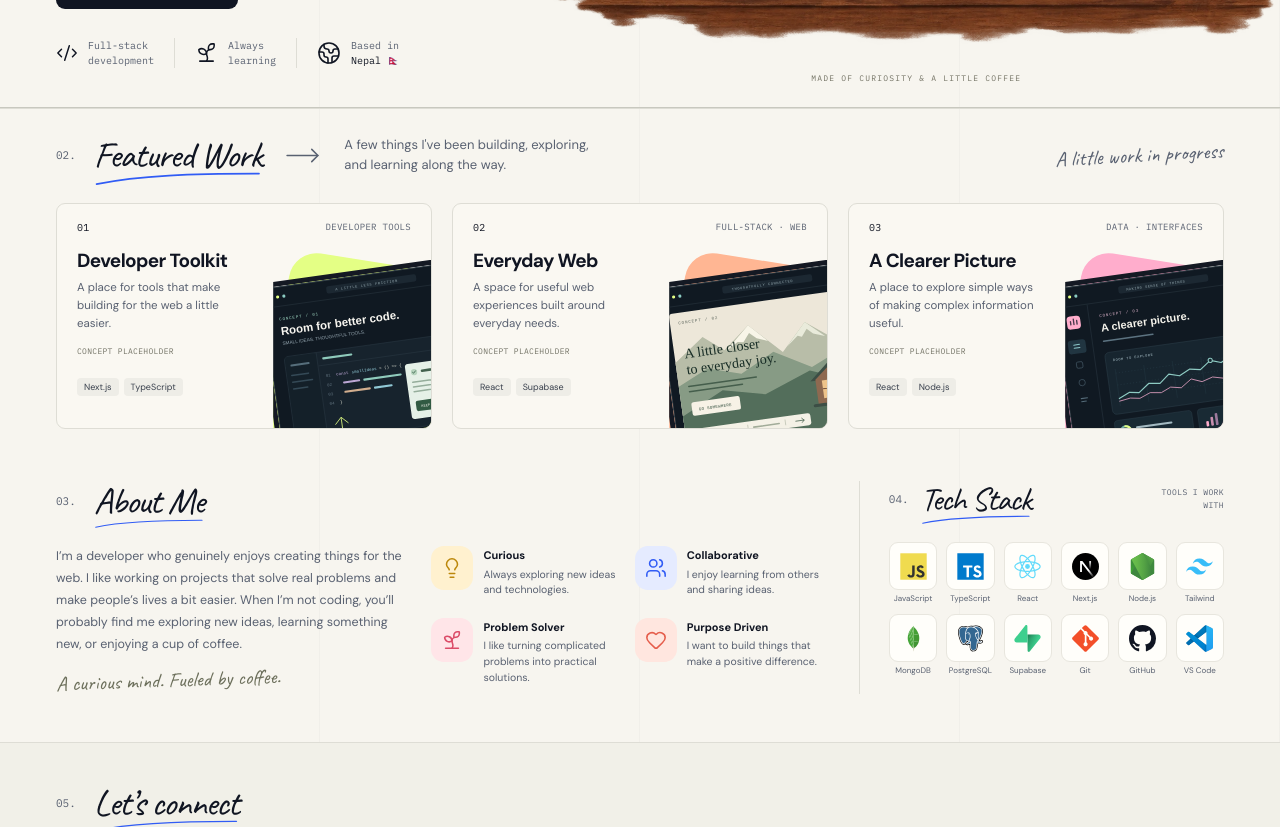
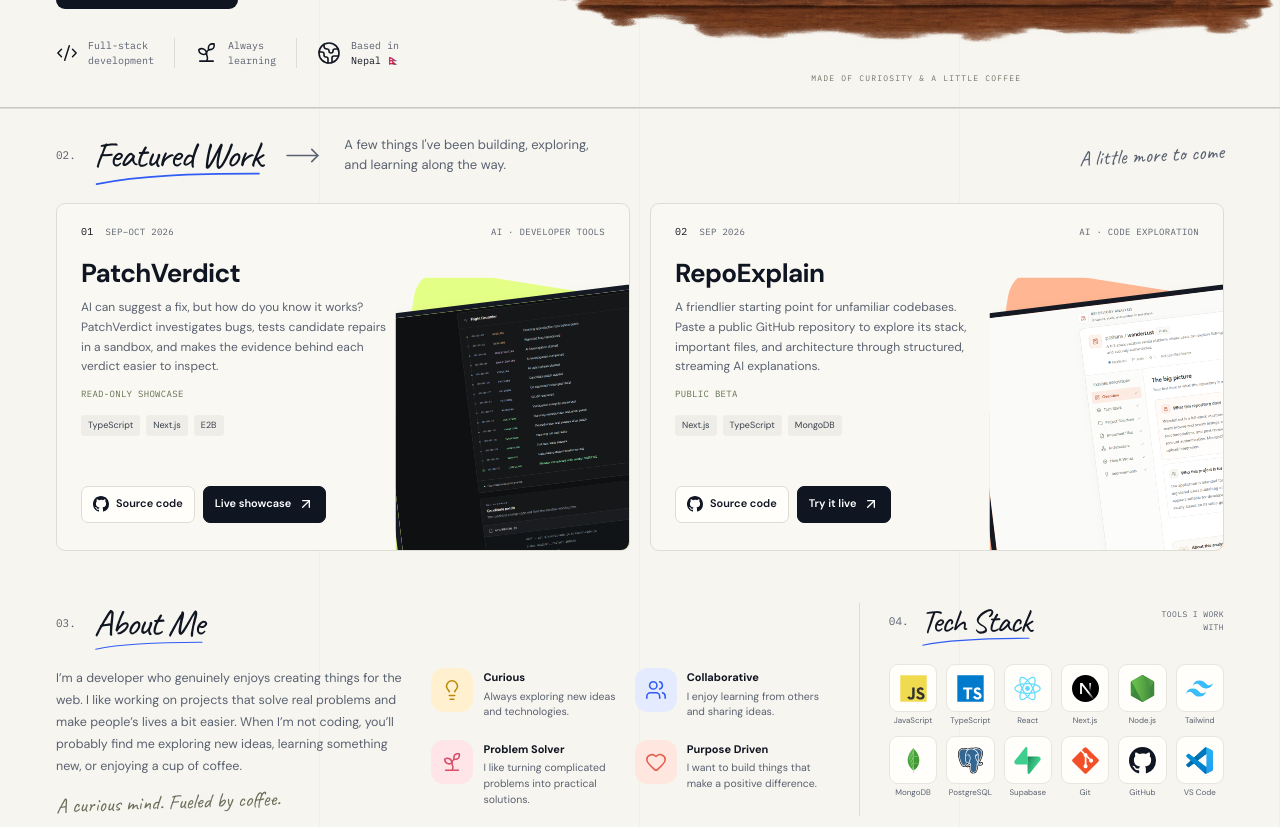
Before and after one commit to prahans/anurag-portfolio, a Next.js app: page / in a window 1280 px wide. Shown: the part 560-1387 px from the top of the page. Built offline with nearby package versions, Linux system fonts and the light colour scheme.

Commit message:
feat(portfolio): feature PatchVerdict and RepoExplain with screenshots and dates

```diff
--- a/app/layout.tsx
+++ b/app/layout.tsx
@@ -3,6 +3,7 @@ import { Caveat, DM_Sans, Fraunces, IBM_Plex_Mono, Instrument_Serif } from "next
 import { site } from "@/data/site";
 import "./globals.css";
 import "@/components/sections/sections.css";
+import "@/components/sections/featured-projects.css";
 
 const body = DM_Sans({ variable: "--font-body", subsets: ["latin"], display: "swap" });
 const editorial = Fraunces({ variable: "--font-editorial", subsets: ["latin"], display: "swap", weight: ["500", "600"] });
--- a/components/sections/FeaturedWork.tsx
+++ b/components/sections/FeaturedWork.tsx
@@ -12,7 +12,7 @@ export function FeaturedWork() {
           <SectionHeading number="02" title="Featured Work" id="work-heading" />
           <MoveRight className="heading-arrow" size={37} strokeWidth={1} aria-hidden="true" />
           <p>A few things I&apos;ve been building, exploring,<br className="desktop-break" /> and learning along the way.</p>
-          <span className="work-note">A little work in progress</span>
+          <span className="work-note">A little more to come</span>
         </Reveal>
         <div className="project-grid">
           {projects.filter((project) => project.featured).map((project, index) => (
--- /dev/null
+++ b/components/sections/featured-projects.css
@@ -0,0 +1,59 @@
+/* Featured projects: scoped additions to the existing warm editorial style. */
+.featured-work .project-grid { grid-template-columns: repeat(2, minmax(0, 1fr)); gap: 20px; }
+.featured-work .project-card { isolation: isolate; min-height: 348px; padding: 21px 24px 23px; }
+.featured-work .project-meta { align-items: baseline; gap: 12px; font-size: 9px; }
+.featured-work .project-date { margin-right: auto; white-space: nowrap; color: var(--muted); }
+.featured-work .project-category { text-align: right; }
+.featured-work .project-copy { display: flex; flex-direction: column; align-items: flex-start; width: 60%; min-height: 284px; padding-top: 20px; }
+.featured-work .project-copy h3 { font-size: 26px; margin-bottom: 10px; }
+.featured-work .project-copy > p { font-size: 12px; line-height: 1.65; max-width: 40ch; }
+.featured-work .project-status { margin-top: 11px; font-size: 9px; color: #637252; }
+.featured-work .project-tags { gap: 6px; margin-top: 14px; }
+.featured-work .project-tags li { padding: 5px 7px; font-size: 9px; }
+.featured-work .project-links { position: relative; z-index: 3; gap: 8px; flex-wrap: wrap; margin-top: auto; padding-top: 16px; }
+.featured-work .project-links a { display: inline-flex; align-items: center; justify-content: center; gap: 7px; width: auto; height: auto; min-height: 37px; padding: 8px 11px; border-radius: 7px; background: #fffefa; font-size: 11px; font-weight: 600; white-space: nowrap; transition: color 180ms ease, border-color 180ms ease, background-color 180ms ease, transform 180ms ease; }
+.featured-work .project-links a:hover { transform: translateY(-2px); }
+.featured-work .project-links a.project-link--live { background: var(--ink); border-color: var(--ink); color: #fff; }
+.featured-work .project-links a.project-link--live:hover { background: #293044; border-color: #293044; color: #fff; }
+.featured-work .project-links svg { flex-shrink: 0; }
+.featured-work .project-visual { width: 42%; top: 94px; right: -13px; bottom: -27px; pointer-events: none; }
+.featured-work .project-accent { inset: -12px -30px -30px -10px; border-radius: 30px 0 0 0; }
+.featured-work .project-visual img { width: 112%; height: 100%; object-fit: cover; object-position: top left; border-radius: 9px; box-shadow: -10px 13px 22px #10152219; transform: rotate(-7deg); }
+.featured-work .project-card:hover .project-visual img { transform: rotate(-5deg) scale(1.025); }
+
+@media (max-width: 1200px) {
+  .featured-work .project-card { min-height: 392px; padding: 20px; }
+  .featured-work .project-copy { width: 61%; min-height: 328px; }
+  .featured-work .project-copy h3 { font-size: 23px; }
+  .featured-work .project-copy > p { font-size: 11.5px; }
+  .featured-work .project-visual { width: 42%; top: 112px; right: -13px; }
+}
+
+@media (max-width: 900px) {
+  .featured-work .project-grid { grid-template-columns: 1fr; }
+  .featured-work .project-card { display: block; min-height: 315px; padding: 22px 24px; }
+  .featured-work .project-copy { width: 55%; min-height: 252px; }
+  .featured-work .project-copy h3 { font-size: 25px; }
+  .featured-work .project-copy > p { font-size: 12.5px; }
+  .featured-work .project-visual { position: absolute; width: 43%; top: 72px; right: -10px; bottom: -27px; margin: 0; }
+}
+
+@media (max-width: 650px) {
+  .featured-work .project-grid { grid-template-columns: 1fr; gap: 16px; }
+  .featured-work .project-card { min-height: 0; padding: 19px 18px 0; }
+  .featured-work .project-meta { gap: 8px; font-size: 8px; }
+  .featured-work .project-date { white-space: normal; }
+  .featured-work .project-copy { width: 100%; min-height: 0; padding-top: 18px; }
+  .featured-work .project-copy h3 { font-size: 24px; }
+  .featured-work .project-copy > p { font-size: 12px; line-height: 1.7; max-width: 48ch; }
+  .featured-work .project-status { margin-top: 10px; }
+  .featured-work .project-tags { margin-top: 14px; }
+  .featured-work .project-links { margin-top: 16px; padding-top: 0; }
+  .featured-work .project-visual { position: relative; width: 90%; height: 165px; top: auto; right: auto; bottom: auto; margin: 25px -8px -34px auto; }
+  .featured-work .project-visual img { width: 100%; }
+}
+
+@media (prefers-reduced-motion: reduce) {
+  .featured-work .project-links a { transition: none; }
+  .featured-work .project-links a:hover { transform: none; }
+}
--- a/components/ui/ProjectCard.tsx
+++ b/components/ui/ProjectCard.tsx
@@ -8,33 +8,44 @@ export function ProjectCard({ project, index }: { project: Project; index: numbe
     <article className={`project-card project-card--${project.accent}`} aria-labelledby={`project-${project.id}`}>
       <div className="project-meta">
         <span>{String(index + 1).padStart(2, "0")}</span>
-        <span>{project.category}</span>
+        <span className="project-date">{project.date}</span>
+        <span className="project-category">{project.category}</span>
       </div>
       <div className="project-copy">
         <h3 id={`project-${project.id}`}>{project.title}</h3>
         <p>{project.description}</p>
-        {project.provisional && <span className="project-status">Concept placeholder</span>}
+        {(project.status || project.provisional) && (
+          <span className="project-status">{project.status ?? "Concept placeholder"}</span>
+        )}
+        <ul className="project-tags" aria-label="Technologies">
+          {project.technologies.map((technology) => <li key={technology}>{technology}</li>)}
+        </ul>
         {(project.githubUrl || project.liveUrl) && (
           <div className="project-links">
             {project.githubUrl && (
-              <a href={project.githubUrl} target="_blank" rel="noopener noreferrer" aria-label={`${project.title} source code on GitHub (opens in a new tab)`}>
+              <a className="project-link--code" href={project.githubUrl} target="_blank" rel="noopener noreferrer" aria-label={`${project.title} source code on GitHub (opens in a new tab)`}>
                 <GitHubIcon size={16} />
+                <span>Source code</span>
               </a>
             )}
             {project.liveUrl && (
-              <a href={project.liveUrl} target="_blank" rel="noopener noreferrer" aria-label={`Visit ${project.title} (opens in a new tab)`}>
-                <ArrowUpRight size={17} aria-hidden="true" />
+              <a className="project-link--live" href={project.liveUrl} target="_blank" rel="noopener noreferrer" aria-label={`${project.demoLabel ?? "Live demo"}: ${project.title} (opens in a new tab)`}>
+                <span>{project.demoLabel ?? "Live demo"}</span>
+                <ArrowUpRight size={16} aria-hidden="true" />
               </a>
             )}
           </div>
         )}
-        <ul className="project-tags" aria-label="Technologies">
-          {project.technologies.map((technology) => <li key={technology}>{technology}</li>)}
-        </ul>
       </div>
       <div className="project-visual">
         <div className="project-accent" aria-hidden="true" />
-        <Image src={project.image} alt={project.imageAlt} width={420} height={330} sizes="(max-width: 600px) 180px, (max-width: 1000px) 35vw, 210px" />
+        <Image
+          src={project.image}
+          alt={project.imageAlt}
+          width={960}
+          height={500}
+          sizes="(max-width: 650px) 90vw, (max-width: 900px) 40vw, (max-width: 1200px) 24vw, 310px"
+        />
       </div>
     </article>
   );
--- a/data/projects.ts
+++ b/data/projects.ts
@@ -3,6 +3,9 @@ export type Project = {
   title: string;
   description: string;
   category: string;
+  date: string;
+  status?: string;
+  demoLabel?: string;
   technologies: string[];
   image: string;
   imageAlt: string;
@@ -13,43 +16,41 @@ export type Project = {
   accent: "lime" | "orange" | "pink";
 };
 
-// These are configurable content placeholders, not claims about completed work.
-// Add real screenshots and URLs, then set provisional to false when ready.
+// Only real projects are listed. Dates reflect GitHub repository activity.
+// Add other work here once its screenshot, details, and links are ready.
 export const projects: Project[] = [
   {
-    id: "developer-toolkit",
-    title: "Developer Toolkit",
-    description: "A place for tools that make building for the web a little easier.",
-    category: "Developer tools",
-    technologies: ["Next.js", "TypeScript"],
-    image: "/images/projects/developer-tools.svg",
-    imageAlt: "Illustrative concept of a code editor, not a finished application",
+    id: "patchverdict",
+    title: "PatchVerdict",
+    description: "AI can suggest a fix, but how do you know it works? PatchVerdict investigates bugs, tests candidate repairs in a sandbox, and makes the evidence behind each verdict easier to inspect.",
+    category: "AI · Developer tools",
+    date: "Sep–Oct 2026",
+    status: "Read-only showcase",
+    demoLabel: "Live showcase",
+    technologies: ["TypeScript", "Next.js", "E2B"],
+    image: "/images/screenshots/patchVerdict.png",
+    imageAlt: "Screenshot of the PatchVerdict web application",
+    githubUrl: "https://github.com/prahans/patch-verdict",
+    liveUrl: "https://patchverdict.duckdns.org/",
     featured: true,
-    provisional: true,
+    provisional: false,
     accent: "lime",
   },
   {
-    id: "everyday-web",
-    title: "Everyday Web",
-    description: "A space for useful web experiences built around everyday needs.",
-    category: "Full-stack · Web",
-    technologies: ["React", "Supabase"],
-    image: "/images/projects/everyday-web.svg",
-    imageAlt: "Illustrative concept of a nature-inspired website, not a finished application",
+    id: "repo-explain",
+    title: "RepoExplain",
+    description: "A friendlier starting point for unfamiliar codebases. Paste a public GitHub repository to explore its stack, important files, and architecture through structured, streaming AI explanations.",
+    category: "AI · Code exploration",
+    date: "Sep 2026",
+    status: "Public beta",
+    demoLabel: "Try it live",
+    technologies: ["Next.js", "TypeScript", "MongoDB"],
+    image: "/images/screenshots/repoExplain.png",
+    imageAlt: "Screenshot of the RepoExplain web application",
+    githubUrl: "https://github.com/prahans/repo-explain",
+    liveUrl: "https://repo-explain-gamma.vercel.app/",
     featured: true,
-    provisional: true,
+    provisional: false,
     accent: "orange",
   },
-  {
-    id: "clearer-picture",
-    title: "A Clearer Picture",
-    description: "A place to explore simple ways of making complex information useful.",
-    category: "Data · Interfaces",
-    technologies: ["React", "Node.js"],
-    image: "/images/projects/useful-data.svg",
-    imageAlt: "Illustrative concept of a data dashboard, not a finished application",
-    featured: true,
-    provisional: true,
-    accent: "pink",
-  },
 ];
```
Also changed, not shown: 1 other file (tests, documents, lock files or other folders).
